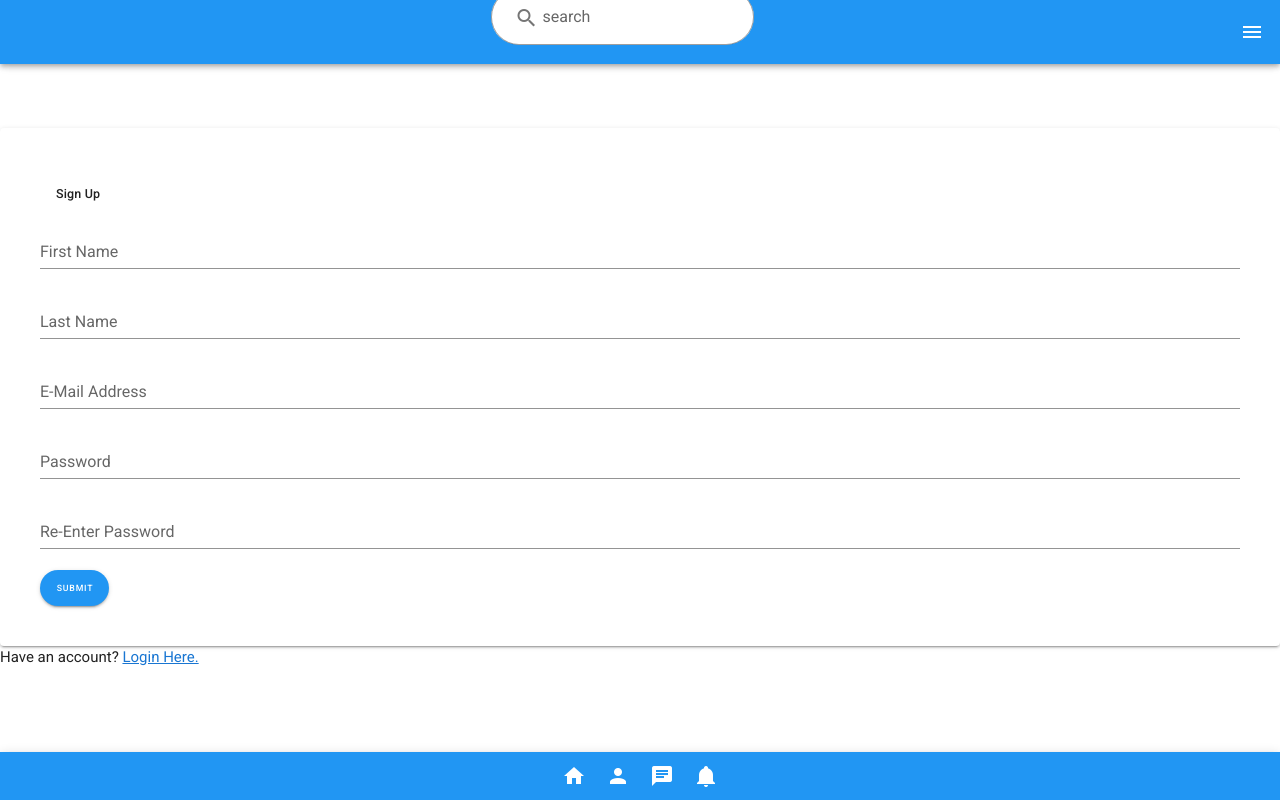
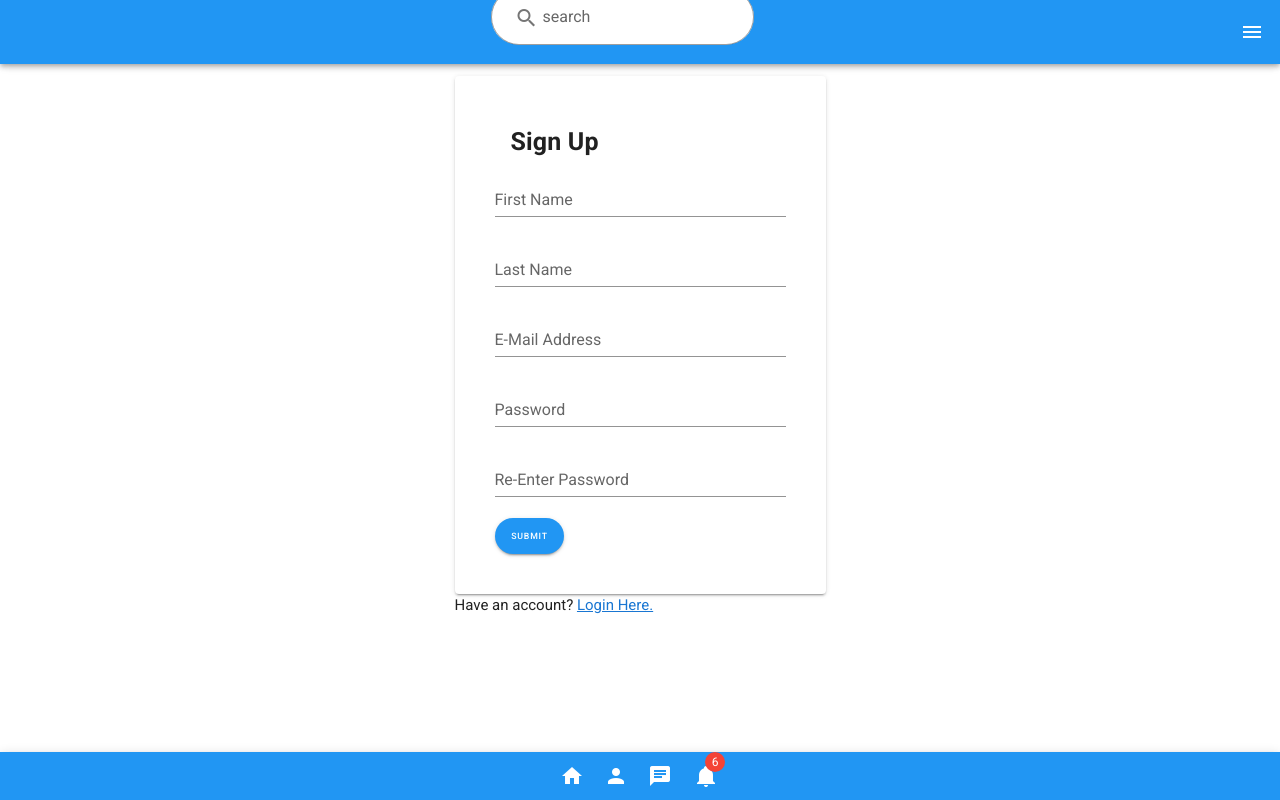
Before and after one commit to iingles/node-social, a Vue app in the folder frontend/: page /signup in a window 1280 px wide. Built offline with nearby package versions, Linux system fonts and the light colour scheme; sample sign-in values are in the browser's storage.

Commit message:
added notifications menu

```diff
--- a/frontend/src/App.vue
+++ b/frontend/src/App.vue
@@ -1,6 +1,7 @@
 <template>
   <v-app>
-    <MainNav v-if="authToken"
+    <Header
+      v-if="authToken"
       @logout="logout()"
     />
     <v-content>
@@ -9,12 +10,14 @@
       :authUser="authUser"
       ></router-view>
     </v-content>
-    <Footer/>
+    <Footer
+      v-if="authToken"
+    />
   </v-app>
 </template>
 
 <script>
-import MainNav from './components/shared/MainNav'
+import Header from './components/shared/Header'
 import Footer from './components/shared/Footer'
 
 export default {
@@ -22,7 +25,7 @@ export default {
   name: 'App',
 
   components: {
-    MainNav,
+    Header,
     Footer
   },
 
--- a/frontend/src/components/shared/Footer.vue
+++ b/frontend/src/components/shared/Footer.vue
@@ -12,14 +12,37 @@
         <router-link to="/feed"><v-icon>mdi-home</v-icon></router-link>
         <router-link :to="`/profile/${localStorage.getItem('userId')}`"><v-icon>mdi-account</v-icon></router-link>
         <router-link to="/messages"><v-icon>mdi-message-text</v-icon></router-link>
-        <router-link to="/feed"><v-icon>mdi-bell</v-icon></router-link>
+        <v-menu>
+          <template v-slot:activator="{ on }">
+            <v-badge
+            color="red"
+            content="6"
+            offset-x="25"
+            offset-y="20"
+            >
+            <v-btn
+              dark
+              icon
+              v-on="on"
+            >
+            <v-icon>mdi-bell</v-icon>
+            </v-btn>
+            </v-badge>
+          </template>
+          <Notifications/>
+        </v-menu>
     </div>
     <v-spacer></v-spacer>
     </v-app-bar>
 </template>
 
 <script>
+import Notifications from './Notifications'
+
 export default {
+  components: {
+    Notifications
+  },
   data: () => {
     return {
       localStorage: localStorage
--- /dev/null
+++ b/frontend/src/components/shared/Notifications.vue
@@ -0,0 +1,21 @@
+<template>
+    <v-list>
+        <v-list-item><v-icon color="green">mdi-account-plus</v-icon><span class="menu-text">New Follower: John Doe</span></v-list-item>
+        <v-list-item><v-icon color="red">mdi-alert-circle</v-icon><span class="menu-text">Password Changed</span></v-list-item>
+        <v-list-item><v-icon color="green">mdi-alert-circle</v-icon><span class="menu-text">Someone replied to your post</span></v-list-item>
+        <v-list-item><v-icon color="green">mdi-thumb-up</v-icon><span class="menu-text">Someone liked your post</span></v-list-item>
+        <v-list-item><v-icon color="yellow">mdi-message</v-icon><span class="menu-text">You have unread messages</span></v-list-item>
+        <v-list-item><v-icon color="red">mdi-alert-circle</v-icon><span class="menu-text">Email address updated</span></v-list-item>
+    </v-list>
+</template>
+
+<script>
+export default {
+}
+</script>
+
+<style scoped>
+    .menu-text {
+        margin-left: 1rem;
+    }
+</style>
--- a/frontend/src/views/Login.vue
+++ b/frontend/src/views/Login.vue
@@ -1,8 +1,10 @@
 <template>
     <v-container>
-        <v-row class="xs-12 md-6 lg-8 xs-ma-0 lg-ma-10">
-            <v-col cols="12">
+        <v-row>
+         <v-spacer></v-spacer>
+            <v-col cols="12" xs='9' sm='9' md='6' lg='4'>
                 <v-card class="pa-10">
+                  <v-card-title><h1>Social Network App</h1></v-card-title>
                     <v-card-title>Welcome, please login</v-card-title>
                     <v-form @submit.prevent="loginHandler" @keyup.enter="loginHandler" ref="loginForm">
                         <v-text-field
@@ -34,6 +36,7 @@
                     </template>
                 </transition>
             </v-col>
+            <v-spacer></v-spacer>
         </v-row>
     </v-container>
 </template>
--- a/frontend/src/views/Signup.vue
+++ b/frontend/src/views/Signup.vue
@@ -1,7 +1,10 @@
 <template>
-    <v-content>
+    <v-container>
+      <v-row>
+        <v-spacer></v-spacer>
+        <v-col cols="12" xs='9' sm='9' md='6' lg='4'>
           <v-card class="pa-10">
-            <v-card-title>Sign Up</v-card-title>
+              <v-card-title><h1>Sign Up</h1></v-card-title>
               <v-form @submit.prevent="signUpHandler" @keyup.enter="signUpHandler" ref="signUpForm">
                   <v-text-field
                       v-model.lazy="firstName"
@@ -45,7 +48,10 @@
               </v-form>
           </v-card>
           <p>Have an account? <router-link to="/login">Login Here.</router-link></p>
-    </v-content>
+        </v-col>
+        <v-spacer></v-spacer>
+      </v-row>
+    </v-container>
 </template>
 
 <script>
```
Also changed, not shown: frontend/src/store/modules/auth.store.js (+7 -2 lines), frontend/src/components/shared/Header.vue (renamed from frontend/src/components/shared/MainNav.vue). Lines whose indentation alone changed are shown as unchanged.
